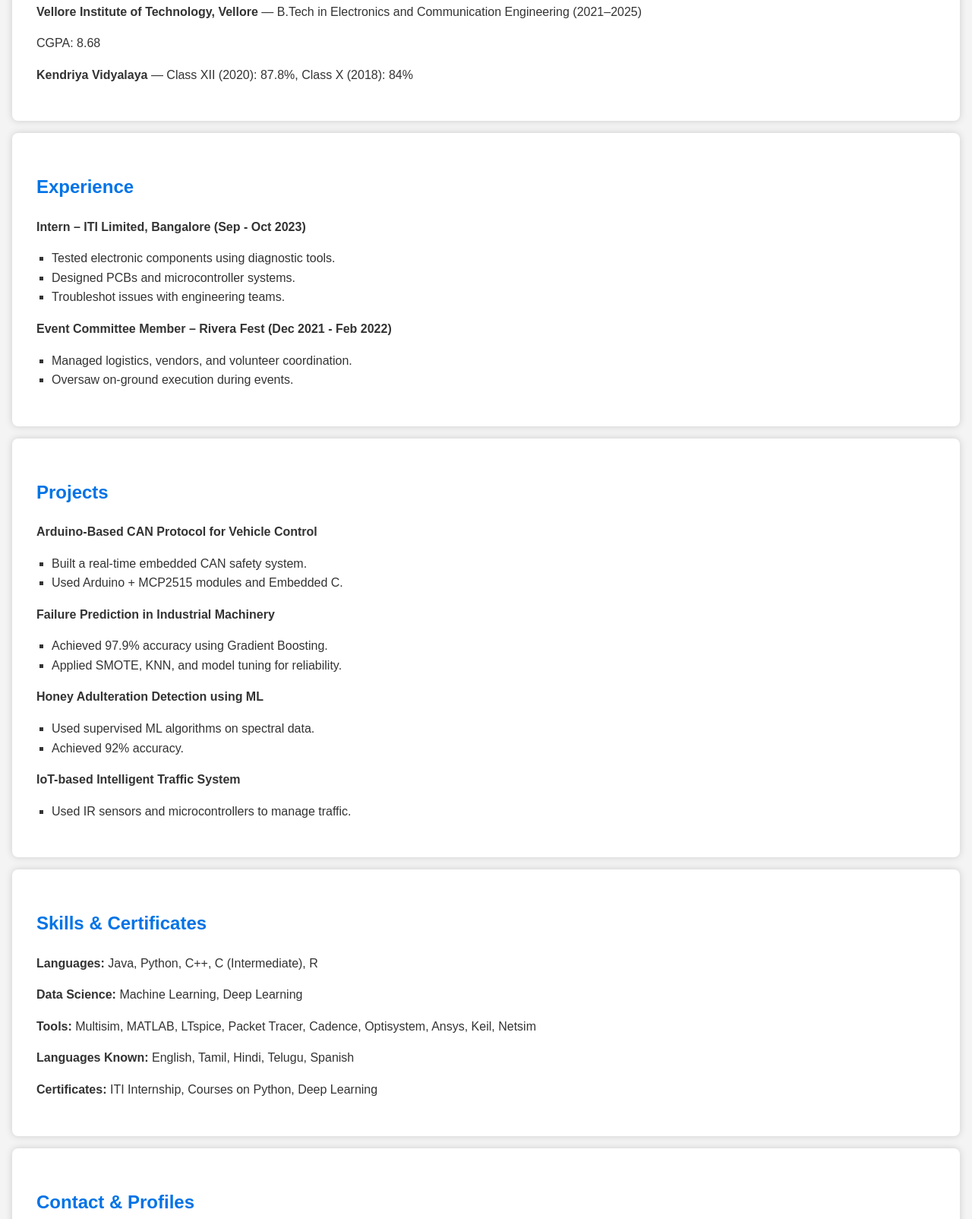
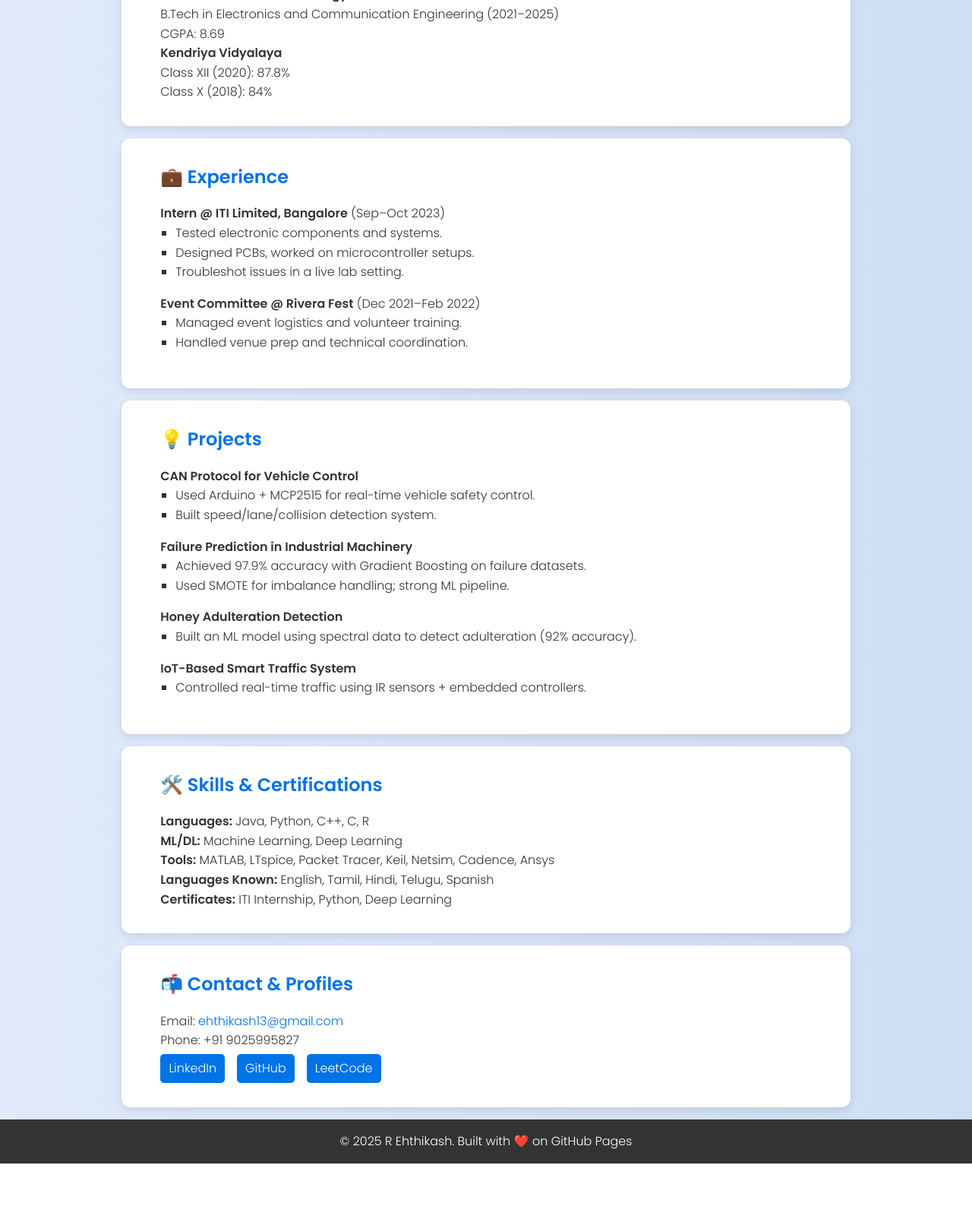
Before and after one commit to Ehthikash/portfolio, a plain HTML site: page index.html in a window 1280 px wide. Shown: the part 306-1910 px from the top of the page at 76% size. After the commit the page ends 1837 px from the top, so only its background shows below. Drawn offline with Linux system fonts and the light colour scheme.

Commit message:
Update index.html

```diff
--- a/index.html
+++ b/index.html
@@ -4,53 +4,94 @@
   <meta charset="UTF-8" />
   <meta name="viewport" content="width=device-width, initial-scale=1.0"/>
   <title>Ehthikash R | Portfolio</title>
+  <link href="https://fonts.googleapis.com/css2?family=Poppins:wght@300;600&display=swap" rel="stylesheet">
   <style>
-    body {
-      font-family: Arial, sans-serif;
-      line-height: 1.6;
+    * {
+      box-sizing: border-box;
       margin: 0;
       padding: 0;
-      background: #f4f4f4;
+    }
+    body {
+      font-family: 'Poppins', sans-serif;
+      background: linear-gradient(to right, #e0eafc, #cfdef3);
       color: #333;
+      line-height: 1.6;
+      scroll-behavior: smooth;
     }
     header {
-      background: #333;
-      color: #fff;
-      padding: 1.5rem 2rem;
+      background: linear-gradient(to right, #4facfe, #00f2fe);
+      color: white;
+      padding: 2rem 1rem;
       text-align: center;
+      box-shadow: 0 4px 8px rgba(0,0,0,0.2);
     }
-    header h1 { margin: 0; }
+    header h1 {
+      font-size: 2.5rem;
+      margin-bottom: 0.3rem;
+    }
     nav a {
-      color: #fff;
+      color: white;
       margin: 0 1rem;
       text-decoration: none;
+      font-weight: bold;
+    }
+    nav a:hover {
+      text-decoration: underline;
     }
     section {
-      padding: 2rem;
-      background: #fff;
-      margin: 1rem;
-      border-radius: 8px;
-      box-shadow: 0 0 10px #ccc;
+      padding: 2rem 4%;
+      background: white;
+      margin: 1rem auto;
+      max-width: 960px;
+      border-radius: 12px;
+      box-shadow: 0 4px 12px rgba(0,0,0,0.1);
+      animation: fadeIn 1s ease;
     }
     h2 {
       color: #0073e6;
+      margin-bottom: 1rem;
+    }
+    ul {
+      padding-left: 20px;
+      list-style: square;
+      margin-bottom: 1rem;
+    }
+    a {
+      color: #0073e6;
+      text-decoration: none;
+    }
+    a:hover {
+      text-decoration: underline;
+    }
+    .contact-links a {
+      display: inline-block;
+      margin: 0.3rem 0.7rem 0 0;
+      padding: 0.4rem 0.7rem;
+      background: #0073e6;
+      color: white;
+      border-radius: 5px;
+      transition: background 0.3s;
+    }
+    .contact-links a:hover {
+      background: #005bb5;
     }
     footer {
       text-align: center;
       padding: 1rem;
       background: #333;
       color: #fff;
-      margin-top: 2rem;
     }
-    ul {
-      list-style-type: square;
-      padding-left: 20px;
+    @keyframes fadeIn {
+      from {opacity: 0;}
+      to {opacity: 1;}
     }
-    .contact-links a {
-      display: inline-block;
-      margin: 0.5rem;
-      text-decoration: none;
-      color: #0073e6;
+    @media (max-width: 600px) {
+      header h1 {
+        font-size: 1.8rem;
+      }
+      section {
+        padding: 1.5rem 5%;
+      }
     }
   </style>
 </head>
@@ -58,7 +99,7 @@
 
 <header>
   <h1>R Ehthikash</h1>
-  <p>Electronics and Communication Engineer | ML Enthusiast | Embedded Developer</p>
+  <p>ECE @ VIT | Embedded Systems | ML Enthusiast</p>
   <nav>
     <a href="#education">Education</a>
     <a href="#experience">Experience</a>
@@ -69,66 +110,62 @@
 </header>
 
 <section id="education">
-  <h2>Education</h2>
-  <p><strong>Vellore Institute of Technology, Vellore</strong> — B.Tech in Electronics and Communication Engineering (2021–2025)</p>
-  <p>CGPA: 8.68</p>
-  <p><strong>Kendriya Vidyalaya</strong> — Class XII (2020): 87.8%, Class X (2018): 84%</p>
+  <h2>🎓 Education</h2>
+  <p><strong>Vellore Institute of Technology</strong><br>B.Tech in Electronics and Communication Engineering (2021–2025)<br>CGPA: 8.69</p>
+  <p><strong>Kendriya Vidyalaya</strong><br>Class XII (2020): 87.8%<br>Class X (2018): 84%</p>
 </section>
 
 <section id="experience">
-  <h2>Experience</h2>
-  <p><strong>Intern – ITI Limited, Bangalore (Sep - Oct 2023)</strong></p>
+  <h2>💼 Experience</h2>
+  <p><strong>Intern @ ITI Limited, Bangalore</strong> (Sep–Oct 2023)</p>
   <ul>
-    <li>Tested electronic components using diagnostic tools.</li>
-    <li>Designed PCBs and microcontroller systems.</li>
-    <li>Troubleshot issues with engineering teams.</li>
+    <li>Tested electronic components and systems.</li>
+    <li>Designed PCBs, worked on microcontroller setups.</li>
+    <li>Troubleshot issues in a live lab setting.</li>
   </ul>
-
-  <p><strong>Event Committee Member – Rivera Fest (Dec 2021 - Feb 2022)</strong></p>
+  <p><strong>Event Committee @ Rivera Fest</strong> (Dec 2021–Feb 2022)</p>
   <ul>
-    <li>Managed logistics, vendors, and volunteer coordination.</li>
-    <li>Oversaw on-ground execution during events.</li>
+    <li>Managed event logistics and volunteer training.</li>
+    <li>Handled venue prep and technical coordination.</li>
   </ul>
 </section>
 
 <section id="projects">
-  <h2>Projects</h2>
-
-  <p><strong>Arduino-Based CAN Protocol for Vehicle Control</strong></p>
+  <h2>💡 Projects</h2>
+  <p><strong>CAN Protocol for Vehicle Control</strong></p>
   <ul>
-    <li>Built a real-time embedded CAN safety system.</li>
-    <li>Used Arduino + MCP2515 modules and Embedded C.</li>
+    <li>Used Arduino + MCP2515 for real-time vehicle safety control.</li>
+    <li>Built speed/lane/collision detection system.</li>
   </ul>
 
   <p><strong>Failure Prediction in Industrial Machinery</strong></p>
   <ul>
-    <li>Achieved 97.9% accuracy using Gradient Boosting.</li>
-    <li>Applied SMOTE, KNN, and model tuning for reliability.</li>
+    <li>Achieved 97.9% accuracy with Gradient Boosting on failure datasets.</li>
+    <li>Used SMOTE for imbalance handling; strong ML pipeline.</li>
   </ul>
 
-  <p><strong>Honey Adulteration Detection using ML</strong></p>
+  <p><strong>Honey Adulteration Detection</strong></p>
   <ul>
-    <li>Used supervised ML algorithms on spectral data.</li>
-    <li>Achieved 92% accuracy.</li>
+    <li>Built an ML model using spectral data to detect adulteration (92% accuracy).</li>
   </ul>
 
-  <p><strong>IoT-based Intelligent Traffic System</strong></p>
+  <p><strong>IoT-Based Smart Traffic System</strong></p>
   <ul>
-    <li>Used IR sensors and microcontrollers to manage traffic.</li>
+    <li>Controlled real-time traffic using IR sensors + embedded controllers.</li>
   </ul>
 </section>
 
 <section id="skills">
-  <h2>Skills & Certificates</h2>
-  <p><strong>Languages:</strong> Java, Python, C++, C (Intermediate), R</p>
-  <p><strong>Data Science:</strong> Machine Learning, Deep Learning</p>
-  <p><strong>Tools:</strong> Multisim, MATLAB, LTspice, Packet Tracer, Cadence, Optisystem, Ansys, Keil, Netsim</p>
+  <h2>🛠️ Skills & Certifications</h2>
+  <p><strong>Languages:</strong> Java, Python, C++, C, R</p>
+  <p><strong>ML/DL:</strong> Machine Learning, Deep Learning</p>
+  <p><strong>Tools:</strong> MATLAB, LTspice, Packet Tracer, Keil, Netsim, Cadence, Ansys</p>
   <p><strong>Languages Known:</strong> English, Tamil, Hindi, Telugu, Spanish</p>
-  <p><strong>Certificates:</strong> ITI Internship, Courses on Python, Deep Learning</p>
+  <p><strong>Certificates:</strong> ITI Internship, Python, Deep Learning</p>
 </section>
 
 <section id="contact">
-  <h2>Contact & Profiles</h2>
+  <h2>📬 Contact & Profiles</h2>
   <p>Email: <a href="mailto:ehthikash13@gmail.com">ehthikash13@gmail.com</a></p>
   <p>Phone: +91 9025995827</p>
   <div class="contact-links">
@@ -139,7 +176,7 @@
 </section>
 
 <footer>
-  <p>© 2025 R Ehthikash. All rights reserved.</p>
+  <p>© 2025 R Ehthikash. Built with ❤️ on GitHub Pages</p>
 </footer>
 
 </body>
```
